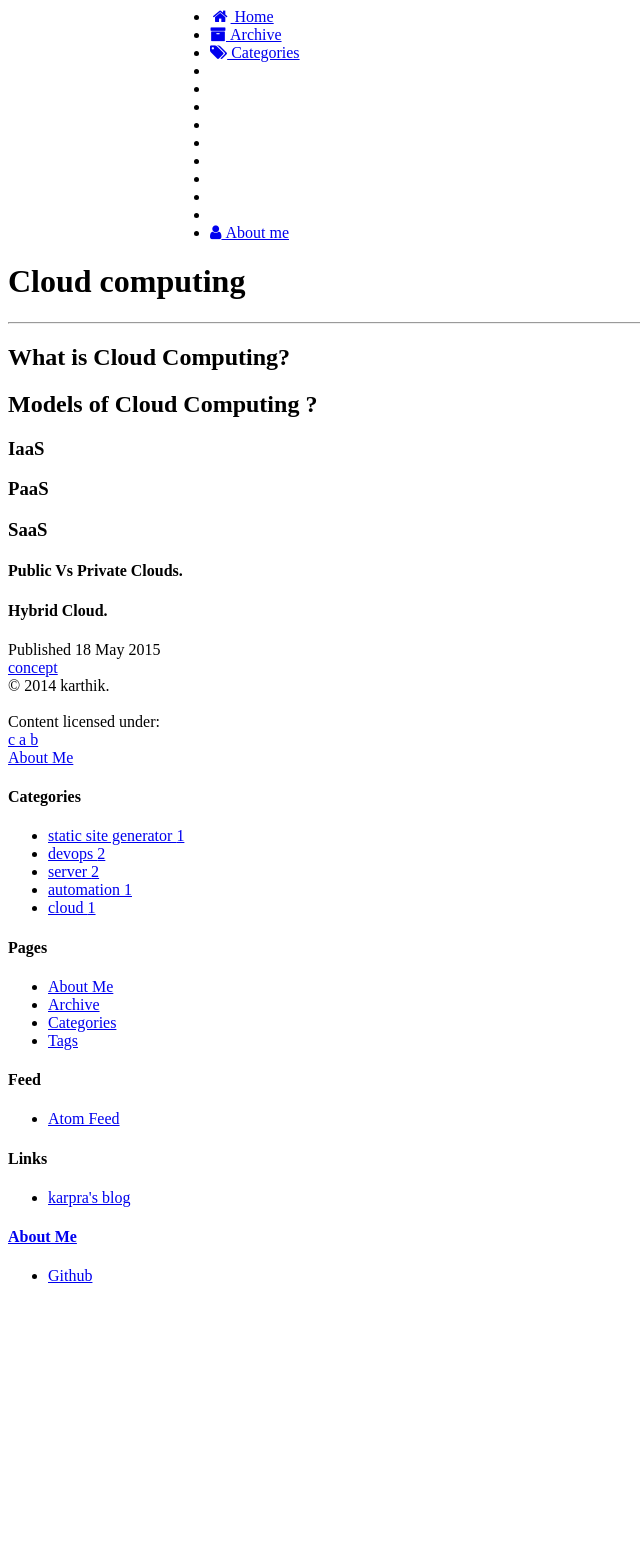
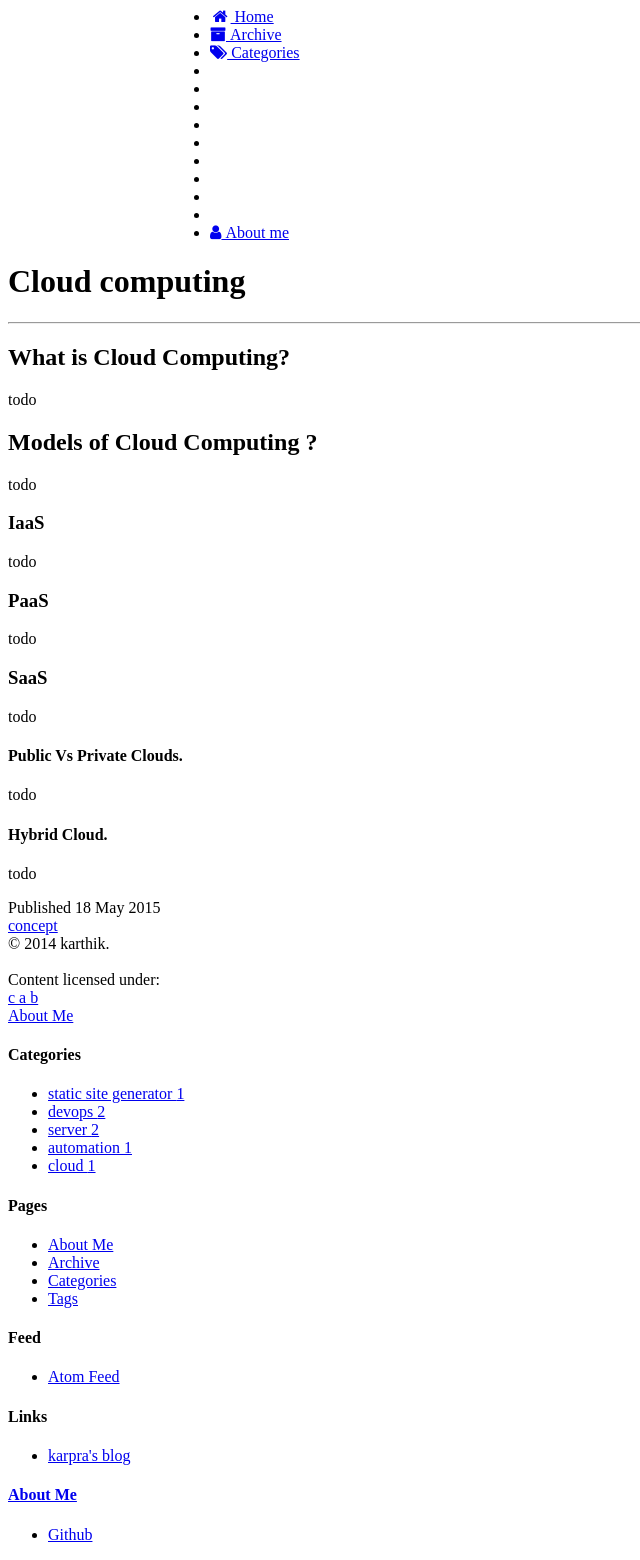
Before and after one commit to karpra/karpra.github.io, a Jekyll site: the page built from _posts/2015-5-18-cloud computing.md, in a window 1280 px wide. Shown: the whole page, without its empty margins (0-640 px from the left). Built offline with Jekyll 4.4.1, drawn with Linux system fonts in a browser that asks for light colours; nearby versions of some CDN libraries; library files that are not in the unit come from our copies; before the commit the page ends 1301 px from its top, so only the background shows below that.

Commit message:
Update 2015-5-18-cloud computing.md

```diff
--- a/_posts/2015-5-18-cloud computing.md
+++ b/_posts/2015-5-18-cloud computing.md
@@ -5,15 +5,22 @@ tags : [concept]
 ---
 
 ## What is Cloud Computing?
+todo
 
 ## Models of Cloud Computing ?
+todo
 
 ### IaaS
+todo
 
 ### PaaS
+todo
 
 ### SaaS
+todo
 
 #### Public Vs Private Clouds.
+todo
 
 #### Hybrid Cloud.
+todo
```
